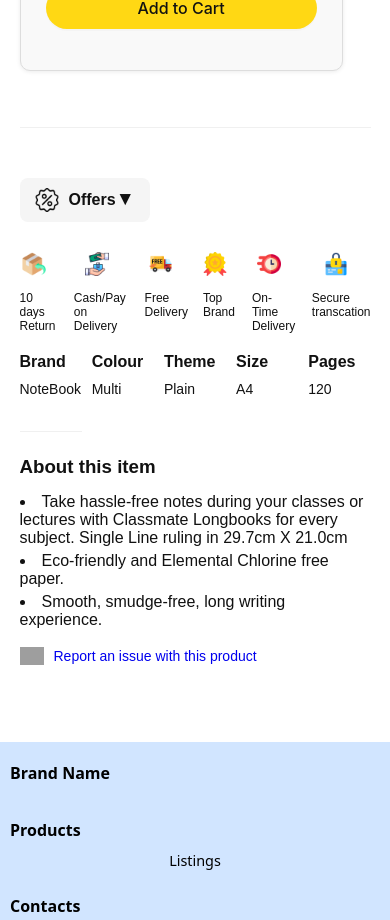
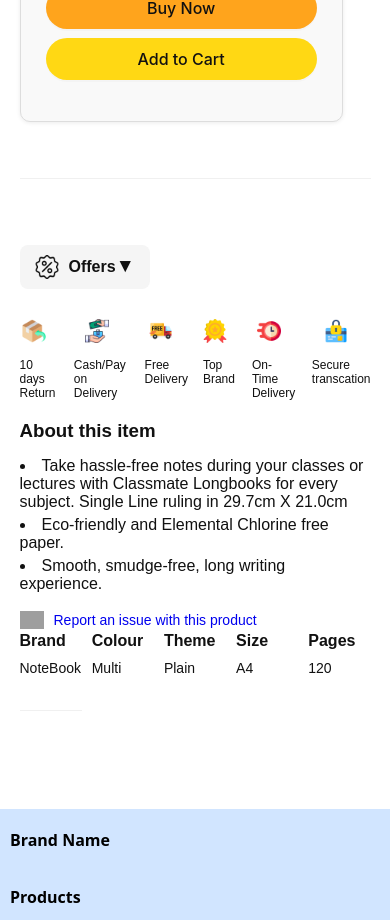
Before and after one commit to purfull/notebooks-ecom-client, a React (Vite) app: page /product-detail/1 in a window 390 px wide. Shown: the part 980-1900 px from the top of the page. Built offline with nearby package versions, Linux system fonts and the light colour scheme; grey boxes are pictures that could not be loaded.

Commit message:
till sticky div

```diff
--- a/package.json
+++ b/package.json
@@ -12,6 +12,7 @@
   "dependencies": {
     "@ant-design/icons": "^5.6.1",
     "antd": "^5.27.4",
+    "gsap": "^3.13.0",
     "react": "^19.1.1",
     "react-dom": "^19.1.1",
     "react-icons": "^5.5.0",
--- a/src/components/ProductDetail/ProductDetail.jsx
+++ b/src/components/ProductDetail/ProductDetail.jsx
@@ -1,4 +1,4 @@
-import React, { useEffect, useState } from "react";
+import React, { useEffect, useRef, useState } from "react";
 import "./ProductDetail.scss";
 import Report from "../../assets/icon/report.png";
 import Discount from "../../assets/icon/discount.png";
@@ -7,27 +7,61 @@ import { Button, Card, Rate } from "antd";
 import { useParams } from "react-router-dom";
 import { Divider } from "antd";
 import { Link } from "react-router-dom";
+import gsap from "gsap";
+import { ScrollTrigger } from "gsap/ScrollTrigger";
 import FreeDelivery from "../../assets/icon/free-delivery.png";
 import CashDelivery from "../../assets/icon/cash-on-delivery.png";
 import Brand from "../../assets/icon/brand.png";
 import Return from "../../assets/icon/return-box.png";
 import Secure from "../../assets/icon/secure.png";
 import Ontime from "../../assets/icon/on-time.png";
+
+gsap.registerPlugin(ScrollTrigger);
 const ProductDetail = () => {
   const [productData, setProductData] = useState(null);
   const [selectedIndex, setSelectedIndex] = useState(0);
   const [quantity, setQuantity] = useState(1);
-
+const [isMobile, setIsMobile] = useState(false);
   const [showOffers, setShowOffers] = useState(false);
-
+  const containerRef = useRef(null);
+  const pinRef = useRef(null);
   let { id } = useParams();
   useEffect(() => {
     const productData = products.find((el) => el.id == id);
     setProductData(productData);
   }, []);
+  useEffect(() => {
+    const mq = window.matchMedia("(max-width: 900px)");
+    const handleMq = () => setIsMobile(mq.matches);
+    handleMq();
+    mq.addEventListener?.("change", handleMq);
+
+    let st;
+    if (!isMobile && containerRef.current && pinRef.current) {
+      st = ScrollTrigger.create({
+        trigger: containerRef.current,
+        pin: pinRef.current,
+        start: "top top+=80",
+        end: "bottom bottom-=20",
+        pinSpacing: true,
+        anticipatePin: 1,
+        // scrub: true,
+      });
+    }
+
+    return () => {
+      mq.removeEventListener?.("change", handleMq);
+      if (st) st.kill();
+      // cleanup any ScrollTrigger instances referencing these elements
+      ScrollTrigger.getAll().forEach((t) => {
+        if (t.trigger === containerRef.current || t.pin === pinRef.current) t.kill();
+      });
+    };
+  }, [isMobile]);
+
 
   return (
-    <div className="productdetail-component">
+    <div className="productdetail-component" ref={containerRef}>
       <div className="product-detail-page">
         <div className="detail-left">
           <div className="image-gallery">
@@ -162,7 +196,7 @@ const ProductDetail = () => {
               </div>
             )}
             {/* <p className="description">{productData?.description}</p> */}
-            <Divider />
+            {/* <Divider /> */}
           </div>
 
           {/* Rest of middle content */}
@@ -185,29 +219,7 @@ const ProductDetail = () => {
               <p>Inclusive of all taxes</p> */}
 
               <div className="for-offers">
-                <div
-                  className="offers-heading"
-                  onClick={() => setShowOffers(!showOffers)}
-                >
-                  <img
-                    src={Discount}
-                    alt="discount"
-                    className="discount-icon"
-                  />
-                  <h4 className="offers-name">Offers</h4>
-                  <span className="dropdown-icon">
-                    {showOffers ? "▲" : "▼"}
-                  </span>
-                </div>
-                <div
-                  className={`offers-content ${showOffers ? "open" : "closed"}`}
-                >
-                  <div className="offers-card">
-                    <Card>Cashback</Card>
-                    <Card>Cashback</Card>
-                    <Card>Cashback</Card>
-                  </div>
-                </div>
+
                 <div className="delivery-icons">
                   <div className="icons-grp">
                     <img src={Return} alt="return" className="return" />
@@ -246,30 +258,70 @@ const ProductDetail = () => {
                     <span className="icons-grp-name">Secure transcation</span>
                   </div>
                 </div>
-              </div>
-              <Divider />
-            </div>
+                <div className="for-offers">
 
-            <div className="info-grid">
-              <div className="info-group">
-                <h3>Brand</h3>
-                <p>NoteBook</p>
-              </div>
-              <div className="info-group">
-                <h3>Colour</h3>
-                <p>Multi</p>
-              </div>
-              <div className="info-group">
-                <h3>Theme</h3>
-                <p>Plain</p>
-              </div>
-              <div className="info-group">
-                <h3>Size</h3>
-                <p>A4</p>
-              </div>
-              <div className="info-group">
-                <h3>Pages</h3>
-                <p>120</p>
+                <div
+                  className="offers-heading"
+                  onClick={() => setShowOffers(!showOffers)}
+                >
+                  <img
+                    src={Discount}
+                    alt="discount"
+                    className="discount-icon"
+                  />
+                  <h4 className="offers-name">Offers</h4>
+                  <span className="dropdown-icon">
+                    {showOffers ? "▲" : "▼"}
+                  </span>
+                </div>
+                <div
+                  className={`offers-content ${showOffers ? "open" : "closed"}`}
+                >
+                  <div className="offers-card">
+                    <Card>Cashback</Card>
+                    <Card>Cashback</Card>
+                    <Card>Cashback</Card>
+                  </div>
+                </div>
+                </div>
+                {/* <div className="delivery-icons">
+                  <div className="icons-grp">
+                    <img src={Return} alt="return" className="return" />
+                    <span className="icons-grp-name">10 days Return </span>
+                  </div>
+                  <div className="icons-grp">
+                    <img
+                      src={CashDelivery}
+                      alt="cashDelivery"
+                      className="cash-on"
+                    />
+                    <span className="icons-grp-name">Cash/Pay on Delivery</span>
+                  </div>
+                  <div className="icons-grp">
+                    <img
+                      src={FreeDelivery}
+                      alt="free-delivery"
+                      className="free"
+                    />
+                    <span className="icons-grp-name">Free Delivery</span>
+                  </div>
+                  <div className="icons-grp">
+                    <img src={Brand} alt="topbrand" className="top-brand" />
+                    <span className="icons-grp-name">Top Brand</span>
+                  </div>
+                  <div className="icons-grp">
+                    <img src={Ontime} alt="ontime" className="on-time" />
+                    <span className="icons-grp-name">On-Time Delivery</span>
+                  </div>
+                  <div className="icons-grp">
+                    <img
+                      src={Secure}
+                      alt="securetranscation"
+                      className="secure"
+                    />
+                    <span className="icons-grp-name">Secure transcation</span>
+                  </div>
+                </div> */}
               </div>
               <Divider />
             </div>
@@ -298,11 +350,36 @@ const ProductDetail = () => {
               </Link>
             </div>
           </div>
+
+
+            <div className="info-grid">
+              <div className="info-group">
+                <h3>Brand</h3>
+                <p>NoteBook</p>
+              </div>
+              <div className="info-group">
+                <h3>Colour</h3>
+                <p>Multi</p>
+              </div>
+              <div className="info-group">
+                <h3>Theme</h3>
+                <p>Plain</p>
+              </div>
+              <div className="info-group">
+                <h3>Size</h3>
+                <p>A4</p>
+              </div>
+              <div className="info-group">
+                <h3>Pages</h3>
+                <p>120</p>
+              </div>
+              <Divider />
+            </div>
         </div>
 
         {/* RIGHT CHECKOUT BOX */}
-        <div className="detail-right">
-          <div className="checkout-box">
+        <div className="detail-right" >
+          <div className="checkout-box" style={{top: "-20px"}} ref={pinRef}>
             <div className="price-section">
               <span className="current-price">₹{productData?.price}</span>
               <span className="original-price">
@@ -313,14 +390,17 @@ const ProductDetail = () => {
             <div className="inclusive">
               <p>Inclusive of all taxes</p>
             </div>
+            <br />
             <div className="delivery">
               <span className="free">FREE Delivery</span> by{" "}
               <strong>Tuesday, 14 October</strong>
             </div>
             <div className="stock">In stock</div>
+            <br />
             <div className="location">
               Deliver to <strong>Sanjay - Nagercoil 629002</strong>
             </div>
+            <br />
             <div className="quantity">
               {/* <label htmlFor="qty">Qty:</label> */}
               <div className="quantity-select">
--- a/src/components/ProductDetail/ProductDetail.scss
+++ b/src/components/ProductDetail/ProductDetail.scss
@@ -275,6 +275,7 @@
       min-width: 300px;
       display: flex;
       justify-content: flex-start;
+
 
       .checkout-box {
         border: 1px solid #ddd;
```
Also changed, not shown: 1 other file (tests, documents, lock files or other folders).
